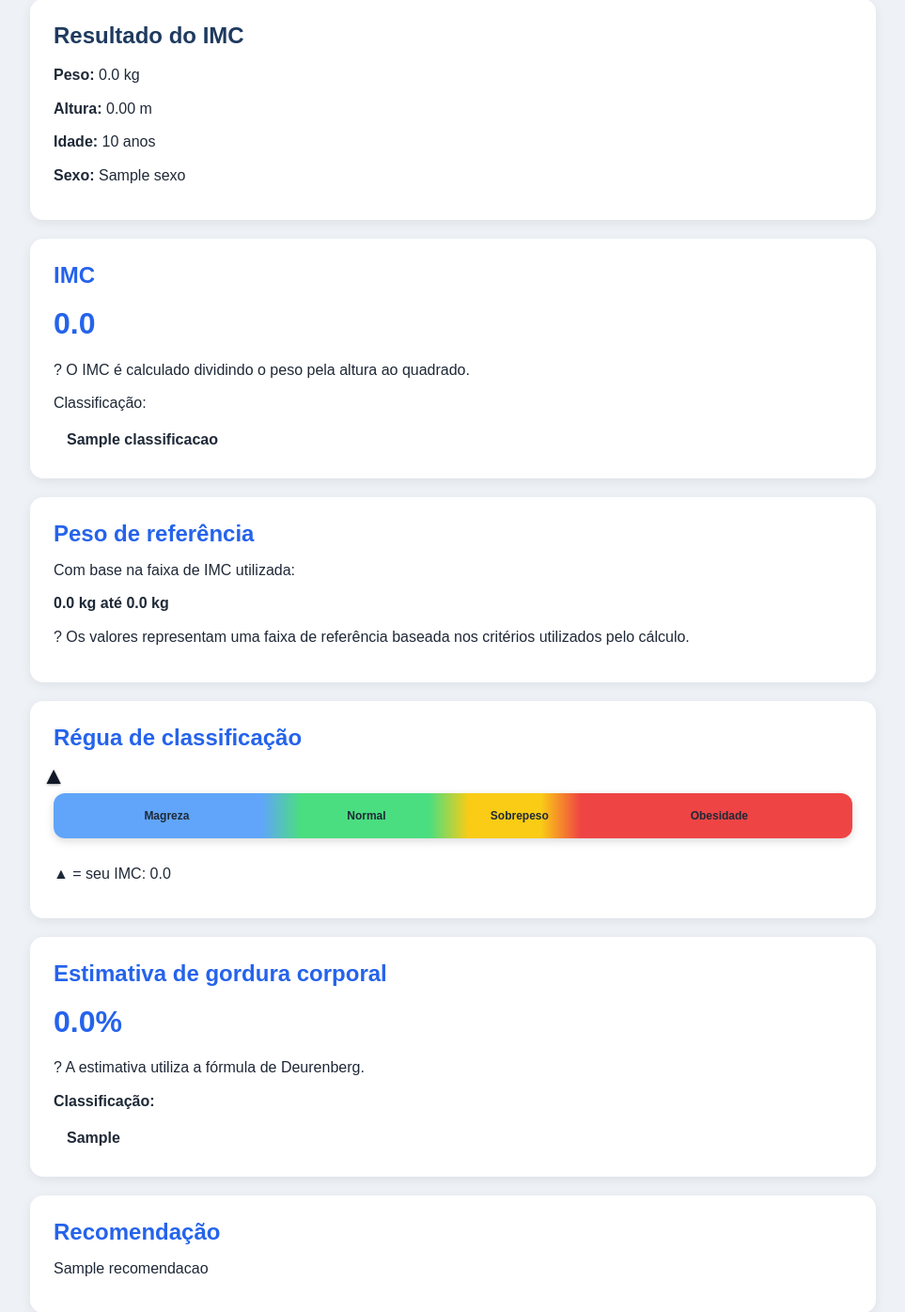
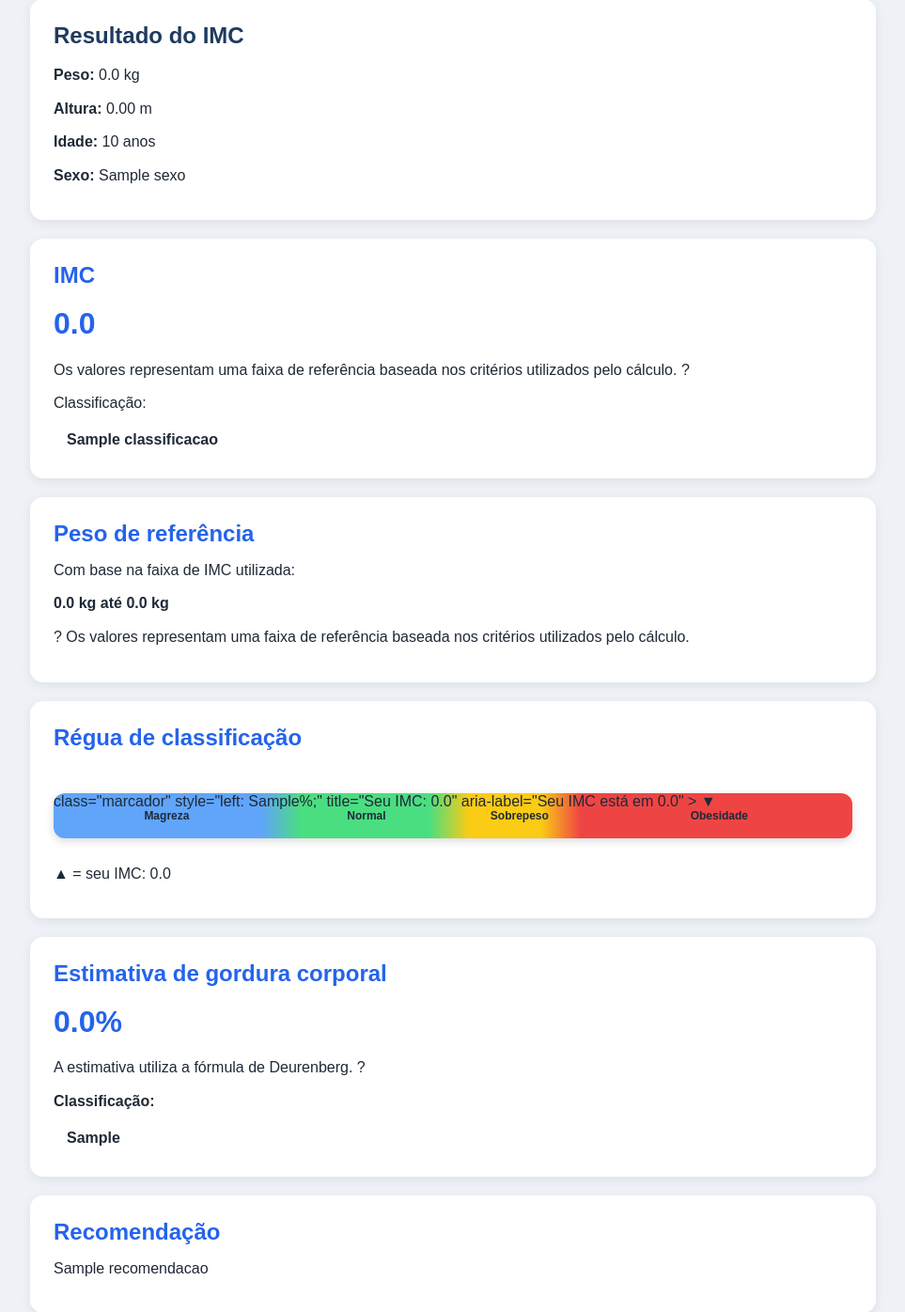
Before and after one commit to JiyeoGeo/codespaces-flask, a Python web app: template templates/imc.html in a window 1280 px wide. Shown: the part 90-1486 px from the top of the page at 94% size, without its empty margins (158-1121 px from the left). Run offline with Jinja, Linux system fonts and the light colour scheme; the template is opened without the code that fills it: most values are stand-ins (such as "Sample title", 1, 10 or a date in 2020).

Commit message:
melhora a explicação do IMC e da estimativa de gordura corporal, adicionando informações sobre as faixas de referência e a fórmula utilizada

```diff
--- a/templates/imc.html
+++ b/templates/imc.html
@@ -39,12 +39,16 @@
         {{ "%.1f"|format(imc) }}
     </p>
 
-    <p>
-        <span title="IMC = peso dividido pela altura ao quadrado;">
+    <p class="explicacao">
+        Os valores representam uma faixa de referência baseada
+        nos critérios utilizados pelo cálculo.
+        <span
+        class="info"
+        title="A faixa de referência utiliza IMC entre 18,5 e 24,9."
+        aria-label="Explicação sobre o peso de referência"
+        >
         ?
         </span>
-
-        O IMC é calculado dividindo o peso pela altura ao quadrado.
     </p>
 
     <p>
@@ -112,12 +116,13 @@
             Obesidade
         </div>
 
-        <div
+      <div>
         class="marcador"
         style="left: {{ posicao_ponteiro }}%;"
         title="Seu IMC: {{ '%.1f'|format(imc) }}"
+        aria-label="Seu IMC está em {{ '%.1f'|format(imc) }}"
         >
-            ▲
+            ▼
         </div>
 
     </div>
@@ -137,14 +142,16 @@
         {{ "%.1f"|format(gordura) }}%
     </p>
 
-    <p>
+    <p class="explicacao">
+    A estimativa utiliza a fórmula de Deurenberg.
+
     <span
-            title="Estimativa calculada pela fórmula de Deurenberg usando IMC, idade e sexo."
+        class="info"
+        title="A fórmula de Deurenberg utiliza IMC, idade e sexo para estimar o percentual de gordura corporal."
+        aria-label="Explicação sobre a fórmula de Deurenberg"
     >
         ?
     </span>
-
-        A estimativa utiliza a fórmula de Deurenberg.
     </p>
 
     <p>
```
Lines whose indentation alone changed are shown as unchanged.
